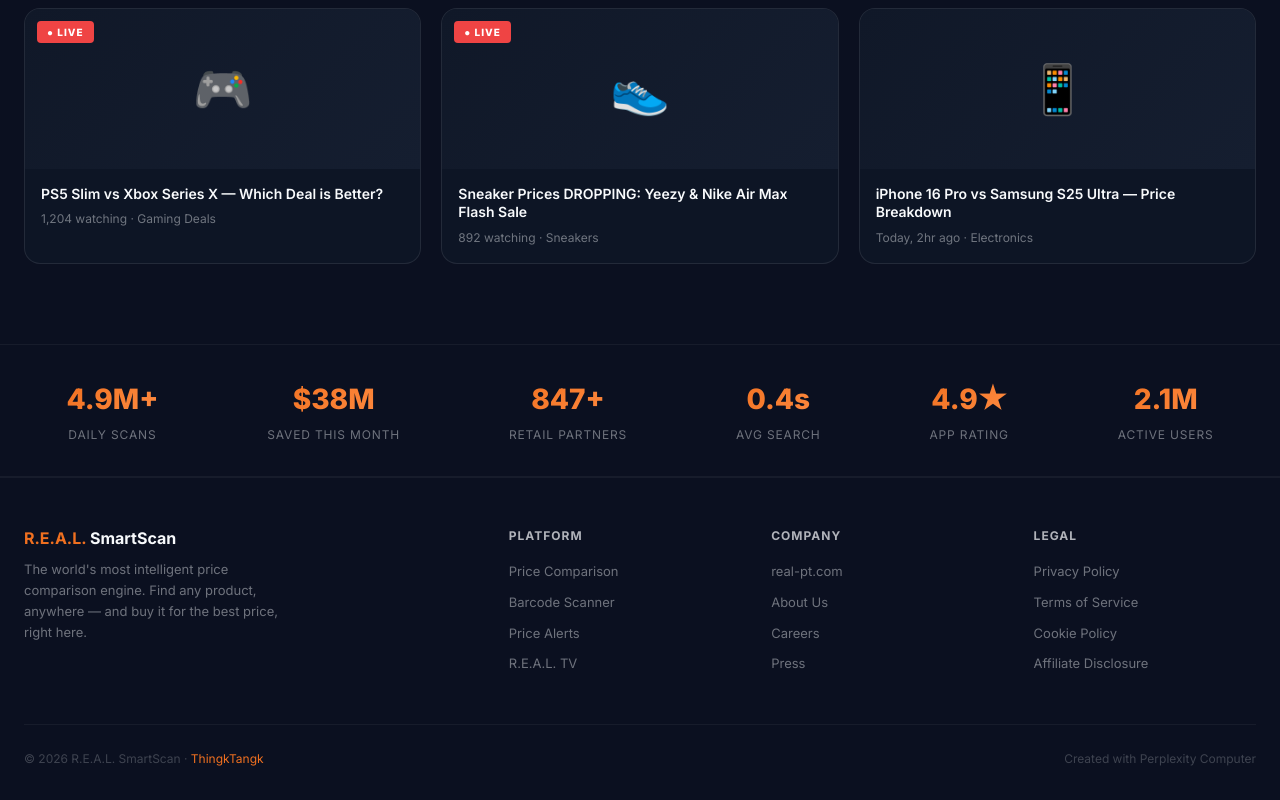
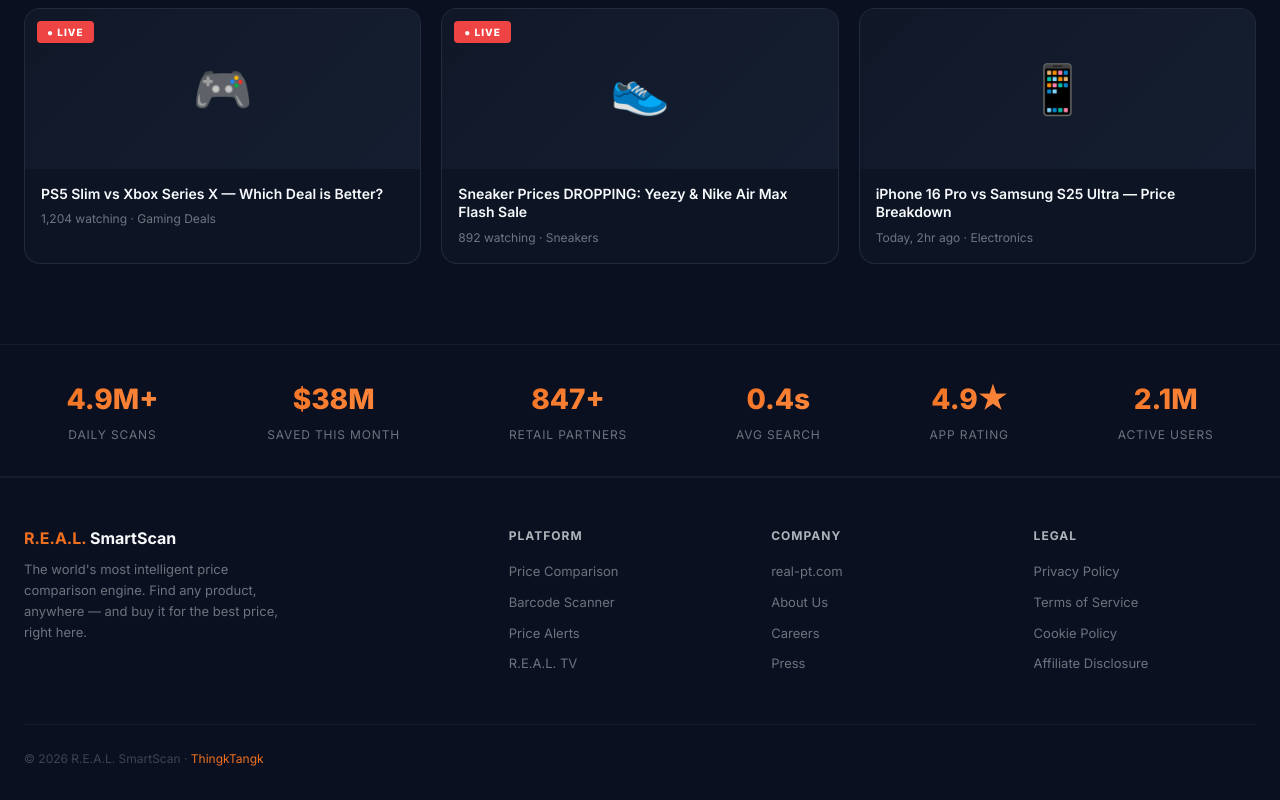
Before and after one commit to BenThingkTangk/real-smartscan, a website: page public/index.html in a window 1280 px wide. Shown: the part 4525-5325 px from the top of the page. Drawn offline with nearby package versions, Linux system fonts and the light colour scheme.

Commit message:
Remove all Perplexity Computer references — ThingkTangk branding only

```diff
--- a/public/index.html
+++ b/public/index.html
@@ -2,7 +2,6 @@
 <!-- SmartScan v8.1 - Admin portal fix -->
 <html lang="en">
 <head>
-<!-- Built with Perplexity Computer — https://www.perplexity.ai/computer -->
 <meta charset="UTF-8">
 <meta name="viewport" content="width=device-width, initial-scale=1.0">
 <title>R.E.A.L. SmartScan 8.0 — Find the Lowest Price on Anything</title>
@@ -999,7 +998,7 @@ img{max-width:100%;display:block}
   </div>
   <div class="footer-bottom" style="display:flex;justify-content:space-between;align-items:center;flex-wrap:wrap;gap:12px">
     <div class="footer-copy">© 2026 R.E.A.L. SmartScan · <a href="https://real-pt.com" target="_blank" style="color:var(--orange)">ThingkTangk</a></div>
-    <a href="https://www.perplexity.ai/computer" target="_blank" rel="noopener noreferrer" style="font-size:12px;color:var(--text-4);transition:color var(--t-fast)">Created with Perplexity Computer</a>
+
   </div>
 </footer>
 
```
